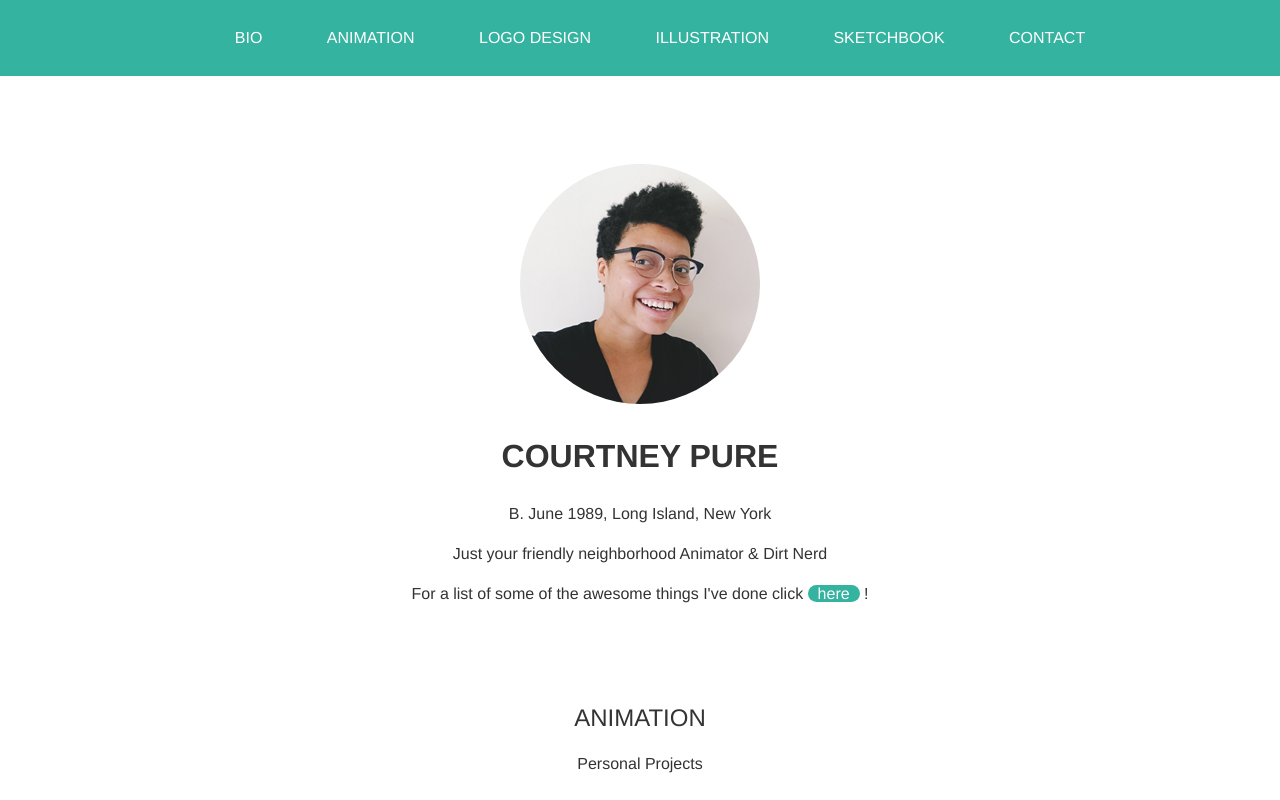
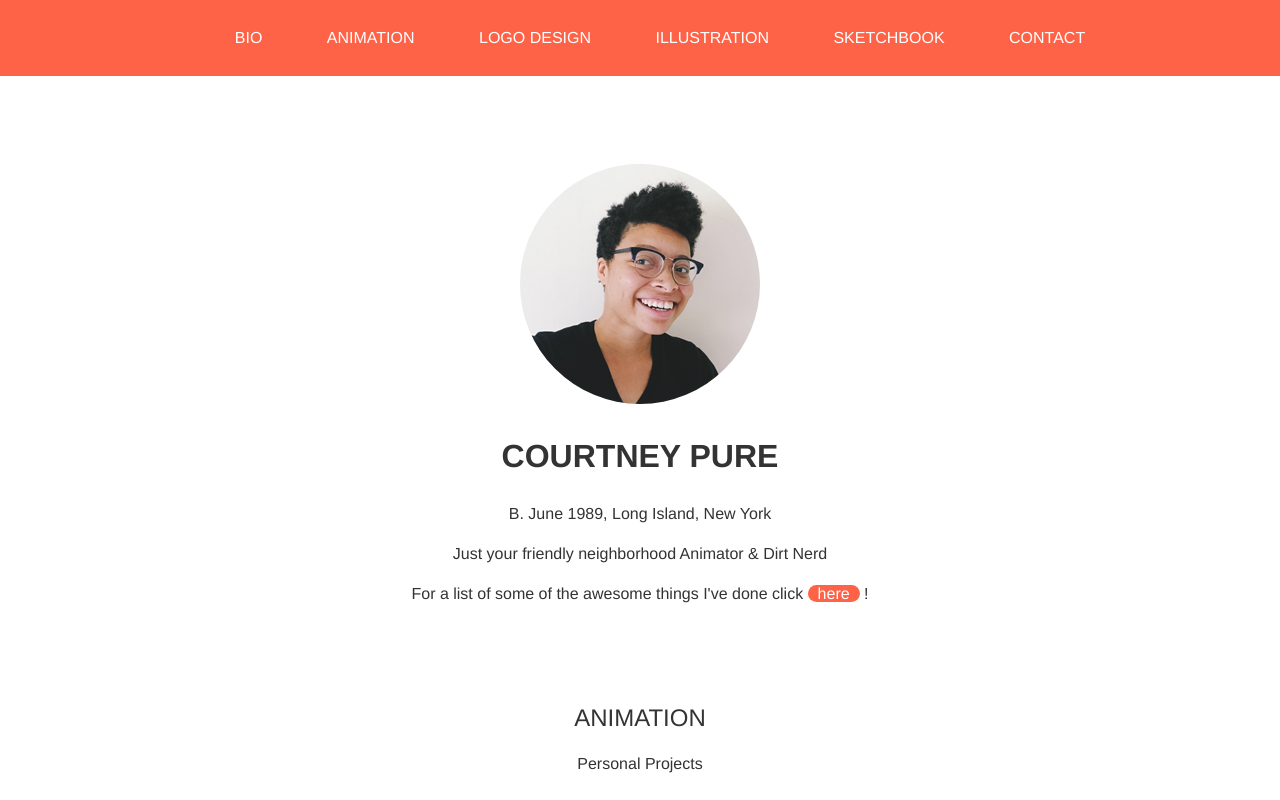
Before and after one commit to courtneypure/courtneypure.github.io, a plain HTML site: page index.html in a window 1280 px wide. Shown: the top 800 px of the page. Drawn offline with Linux system fonts and the light colour scheme.

Commit message:
Update fullscreenvid.css

```diff
--- a/css/fullscreenvid.css
+++ b/css/fullscreenvid.css
@@ -59,7 +59,7 @@ body {
 }
 
 .btn {
-  background-color: #34b3a0;
+  background-color: #ff6347;
   color: #fff;
   padding: 0 10px;
   border-radius: 50px 50px;
@@ -93,12 +93,12 @@ a:visted {
 
 .navbar {
     text-align: center;
-    background-color: #34b3a0;
+    background-color: #ff6347;
     padding: 10px 30px;
 }
 
 .contact-section {
-  background-color: #34b3a0;
+  background-color: #ff6347;
   width: 100vw;
   padding-bottom: 60px;
   left: 0;
```
